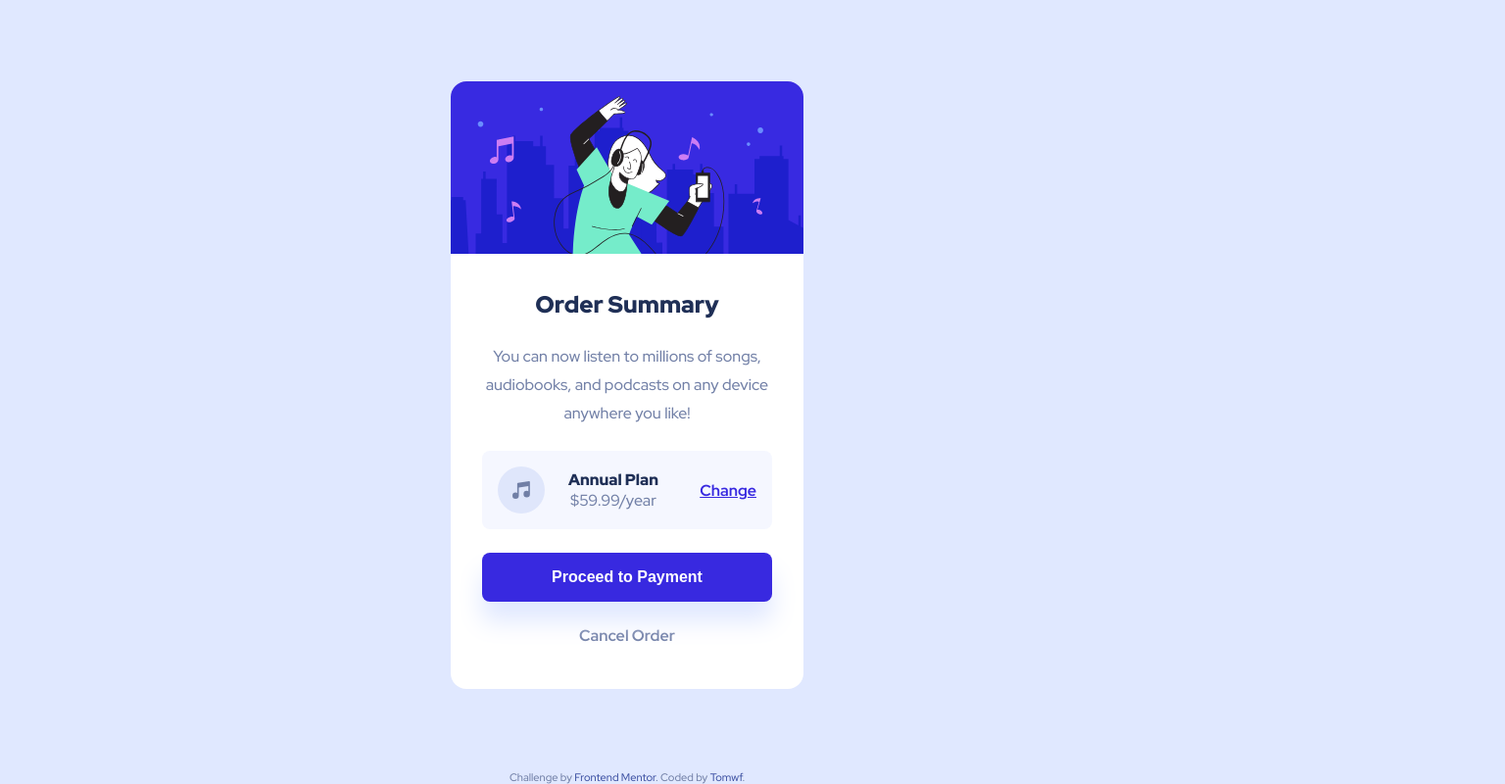
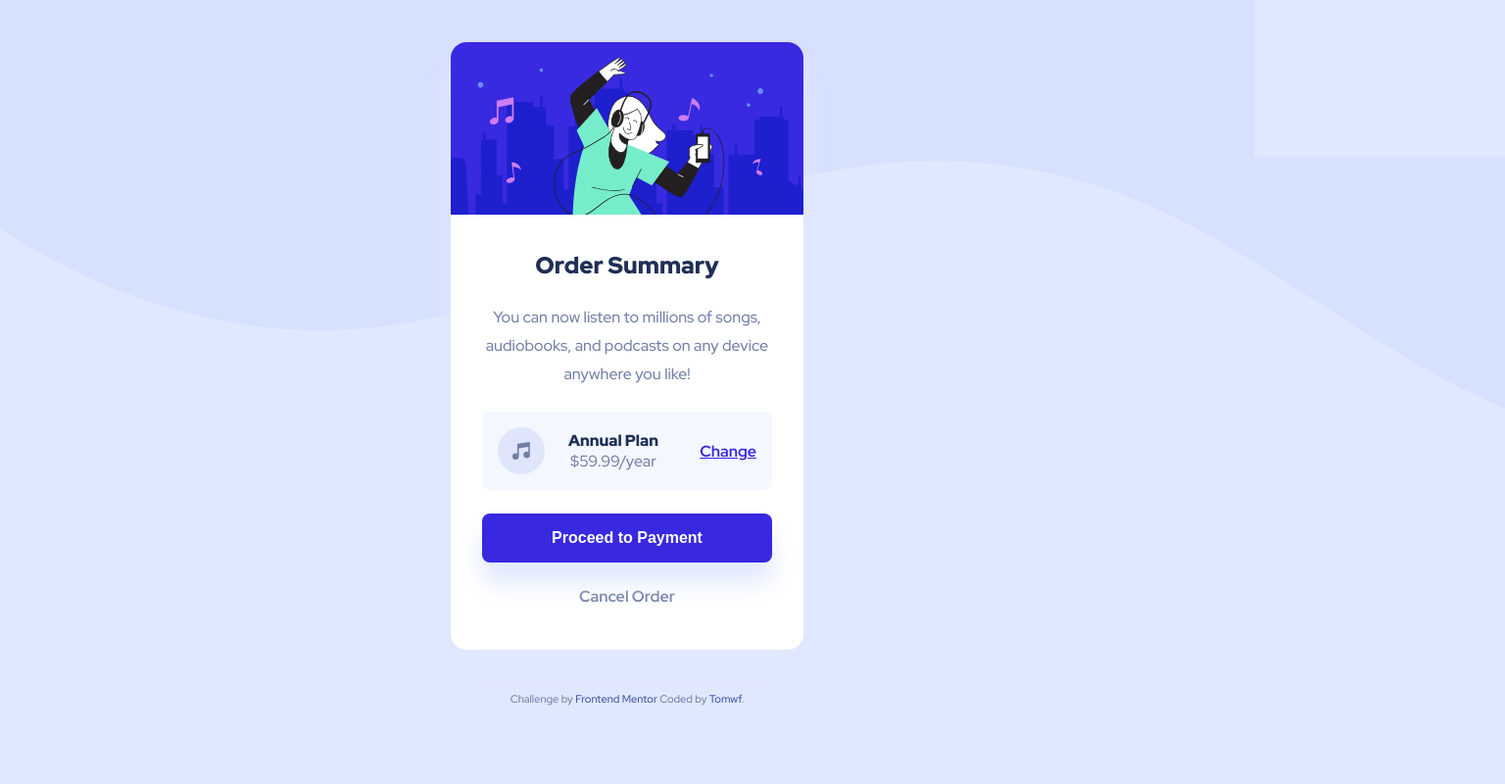
Before and after one commit to tomwf/FEM-order-summary-component-main, a plain HTML site: page index.html in a window 1280 px wide. Shown: the whole page at 98% size, 1536 px wide, since content can reach past the window. Drawn offline with Linux system fonts and the light colour scheme.

Commit message:
Add wave background

```diff
--- a/index.html
+++ b/index.html
@@ -16,6 +16,14 @@
     </style>
   </head>
   <body>
+
+    <div class="bg bg__top"></div>
+    <div class="bg bg__bottom"></div>
+    <div class="curve">
+      <svg data-name="Layer 1" xmlns="http://www.w3.org/2000/svg" viewBox="0 0 1200 120" preserveAspectRatio="none">
+        <path d="M321.39,56.44c58-10.79,114.16-30.13,172-41.86,82.39-16.72,168.19-17.73,250.45-.39C823.78,31,906.67,72,985.66,92.83c70.05,18.48,146.53,26.09,214.34,3V0H0V27.35A600.21,600.21,0,0,0,321.39,56.44Z" class="shape-fill"></path>
+      </svg>
+    </div>
 
     <div class="order">
       <div class="order__bg-img">
@@ -45,8 +53,8 @@
     </div>
 
     <div class="attribution">
-		Challenge by <a href="https://www.frontendmentor.io?ref=challenge" target="_blank">Frontend Mentor</a>.
-		Coded by <a href="https://tomwf.github.io/FEM-order-summary-component-main/">Tomwf</a>.
+      Challenge by <a href="https://www.frontendmentor.io?ref=challenge" target="_blank">Frontend Mentor</a>
+      Coded by <a href="https://github.com/tomwf/FEM-order-summary-component-main">Tomwf</a>.
     </div>
 
   </body>
--- a/style.css
+++ b/style.css
@@ -15,6 +15,7 @@
 }
 
 body {
+  position: relative;
   font-size: 16px;
   font-family: 'Red Hat Display', sans-serif;
   background-color: var(--pale-blue);
@@ -22,7 +23,7 @@ body {
   display: flex;
   flex-direction: column;
   justify-content: center;
-	min-height: 100vh;
+  height: 720px;
 }
 
 a {
@@ -30,10 +31,48 @@ a {
   color: inherit;
 }
 
+.bg {
+  display: block;
+  position: absolute;
+  z-index: -1000;
+  width: 100%;
+}
+
+.bg__top {
+  background-color: rgb(214, 225, 254);
+  top: 0;
+  height: 160px;
+}
+
+.curve {
+  position: absolute;
+  top: 0;
+  left: 0;
+  width: 120%;
+  overflow: hidden;
+  line-height: 0;
+  transform: translate(0%, 50%);
+}
+
+.curve svg {
+  position: relative;
+  display: block;
+  width: calc(120% + 1.3px);
+  height: 320px;
+}
+
+.curve .shape-fill {
+  fill: rgb(214, 225, 254);
+}
+
+.bg__bottom {
+  background-color: var(--pale-blue);
+  top: 50%;
+}
+
 .wrapper {
   height: 100%;
   display: flex;
-
 }
 
 .order {
@@ -44,6 +83,7 @@ a {
   text-align: center;
   background-color: white;
   border-radius: 16px;
+  filter: drop-shadow(0 20px 12px var(--pale-blue));
 }
 
 .order__bg-img {
```
Lines whose indentation alone changed are shown as unchanged.
